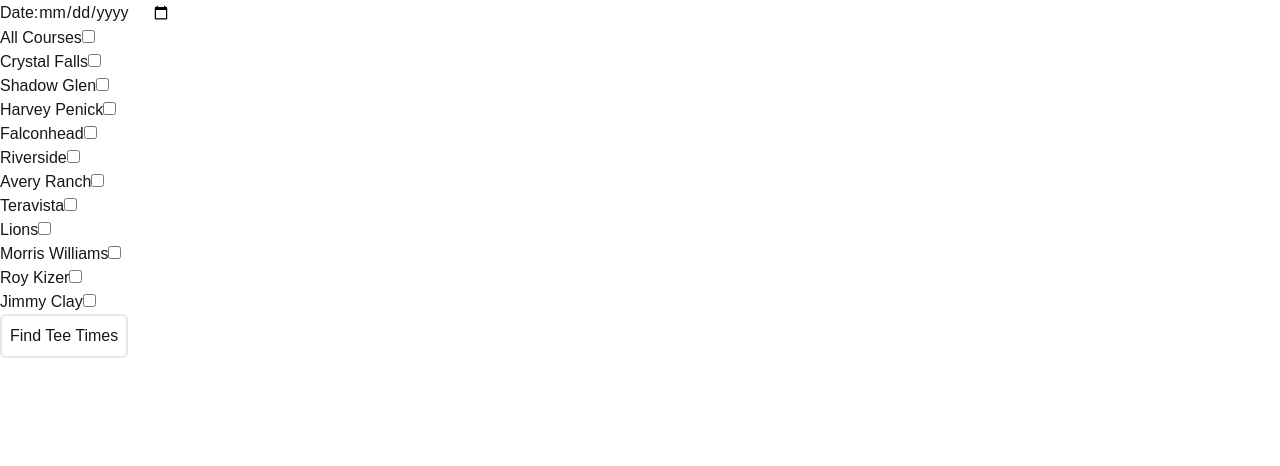
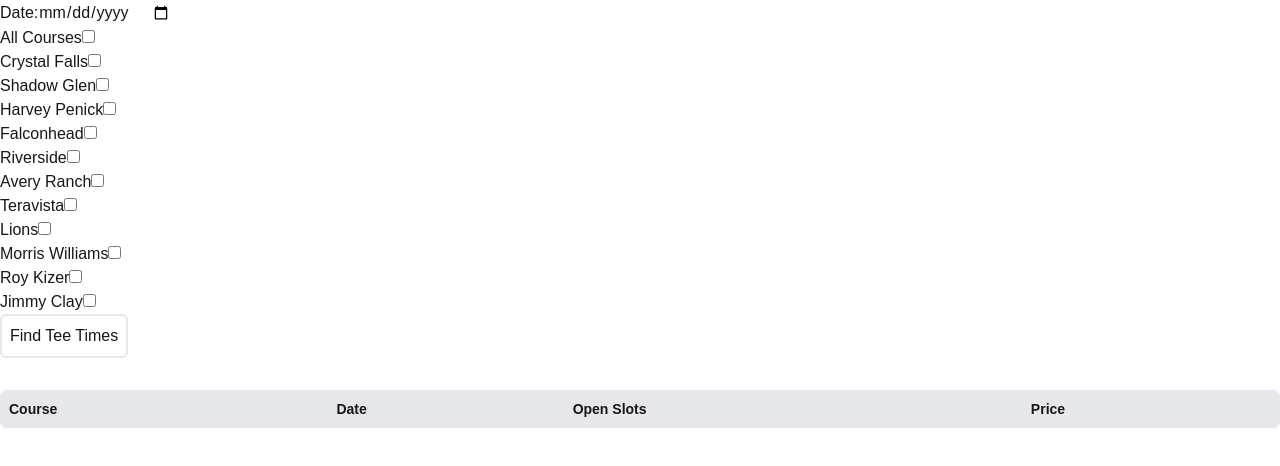
Before and after one commit to samkbe/golf-crawl, a Next.js app: page / in a window 1280 px wide. Shown: the top 466 px of the page. Built offline with nearby package versions, Linux system fonts and the light colour scheme; what node-cache would draw is missing.

Commit message:
Added table

```diff
--- /dev/null
+++ b/app/components/teeTimeTable.tsx
@@ -0,0 +1,95 @@
+'use client';
+import {
+  useReactTable,
+  getCoreRowModel,
+  getSortedRowModel,
+  flexRender,
+  createColumnHelper,
+} from '@tanstack/react-table';
+import { useState } from 'react';
+import type { TeeTime } from '../types';
+import type { SortingState } from '@tanstack/react-table';
+
+const columnHelper = createColumnHelper<any>();
+
+const columns = [
+  columnHelper.accessor('courseName', {
+    header: 'Course',
+  }),
+  columnHelper.accessor('date', {
+    header: 'Date',
+    cell: info => formatDate(info.getValue()),
+    sortingFn: (a, b) => new Date(a.original.date).getTime() - new Date(b.original.date).getTime(),
+  }),
+  columnHelper.accessor('openSlots', {
+    header: 'Open Slots',
+  }),
+  columnHelper.accessor('price', {
+    header: 'Price',
+    cell: info => info.getValue() ?? 'N/A',
+  }),
+];
+
+export function TeeTimeTable({ data }: { data: TeeTime[] }) {
+
+  const [sorting, setSorting] = useState<SortingState>([]);
+
+  const table = useReactTable({
+    data,
+    columns,
+    state: {
+      sorting,
+    },
+    getCoreRowModel: getCoreRowModel(),
+    getSortedRowModel: getSortedRowModel(),
+    onSortingChange: setSorting,
+  });
+
+  return (
+    <div className="overflow-x-auto border rounded-md mt-8">
+      <table className="min-w-full text-sm text-left border-collapse">
+        <thead className="bg-gray-200">
+          {table.getHeaderGroups().map(headerGroup => (
+            <tr key={headerGroup.id}>
+              {headerGroup.headers.map(header => (
+                <th
+                  key={header.id}
+                  className="p-2 cursor-pointer"
+                  onClick={header.column.getToggleSortingHandler()}
+                >
+                  {flexRender(header.column.columnDef.header, header.getContext())}
+                  {{
+                    asc: ' 🔼',
+                    desc: ' 🔽',
+                  }[header.column.getIsSorted() as string] ?? null}
+                </th>
+              ))}
+            </tr>
+          ))}
+        </thead>
+        <tbody>
+          {table.getRowModel().rows.map(row => (
+            <tr key={row.id} className="border-t">
+              {row.getVisibleCells().map(cell => (
+                <td key={cell.id} className="p-2">
+                  {flexRender(cell.column.columnDef.cell, cell.getContext())}
+                </td>
+              ))}
+            </tr>
+          ))}
+        </tbody>
+      </table>
+    </div>
+  );
+}
+
+function formatDate(date: Date | string): string {
+  return new Intl.DateTimeFormat('en-US', {
+    timeZone: 'America/Chicago',
+    month: 'long',
+    day: 'numeric',
+    hour: 'numeric',
+    minute: '2-digit',
+    hour12: true,
+  }).format(new Date(date));
+}
--- a/app/page.tsx
+++ b/app/page.tsx
@@ -2,13 +2,7 @@
 import { fetchTeeTimes } from "./actions";
 import { useActionState } from "react";
 import { useState } from "react";
-
-export default function Home() {
-  const [state, formAction, pending] = useActionState(fetchTeeTimes, {
-    teeTimes: [],
-    error: "",
-    isLoading: false,
-  });
+import { TeeTimeTable } from "./components/teeTimeTable";
 
 const courses = [
   {
@@ -57,6 +51,13 @@ export default function Home() {
   }
 ];
 
+export default function Home() {
+  const [state, formAction, pending] = useActionState(fetchTeeTimes, {
+    teeTimes: [],
+    error: "",
+    isLoading: false,
+  });
+
   const [ allSelected, setAllSelected ] = useState(false);
 
   return (
@@ -87,19 +88,21 @@ export default function Home() {
       {pending ?
         <></>
         :
-        <div className="flex flex-wrap m-auto gap-4">
-          {state.teeTimes.map(({ date, courseName, openSlots, price }) => {
-            const formattedDate = formatDate(date);
-            return (
-              <div className="text-center p-4 border-2" key={`${date}-${courseName}-${price}`}>
-                <h3 className="bold">{courseName}</h3>
-                <h4>{formattedDate}</h4>
-                <h4>{openSlots}</h4>
-                { price && <h4>{price}</h4> }
-              </div>
-            )
-          })}
-        </div>
+        <TeeTimeTable data={state.teeTimes}/>
+        // <div className="flex flex-wrap m-auto gap-4">
+        //   {state.teeTimes.map(({ date, courseName, openSlots, price, bookingLink }) => {
+        //     const formattedDate = formatDate(date);
+        //     return (
+        //       <div className="text-center p-4 border-2" key={`${date}-${courseName}-${price}`}>
+        //         <h3 className="bold">{courseName}</h3>
+        //         <h4>{formattedDate}</h4>
+        //         <h4>{openSlots}</h4>
+        //         { price && <h4>{price}</h4> }
+        //         { bookingLink && <a target="_blank" href={bookingLink}><button>{price}</button></a> }
+        //       </div>
+        //     )
+        //   })}
+        // </div>
       }
     </div>
   );
--- a/app/types/index.ts
+++ b/app/types/index.ts
@@ -8,6 +8,7 @@ export interface TeeTime {
     date: Date;
     courseName: string;
     openSlots: string;
+    bookingLink?: string;
     price?: number;
     golfAtxKey?: string;
 }
```
Lines whose indentation alone changed are shown as unchanged.
